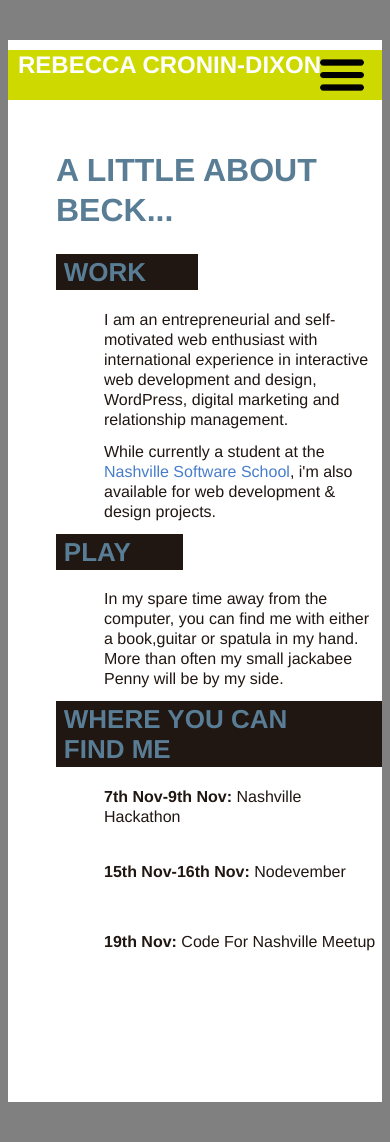
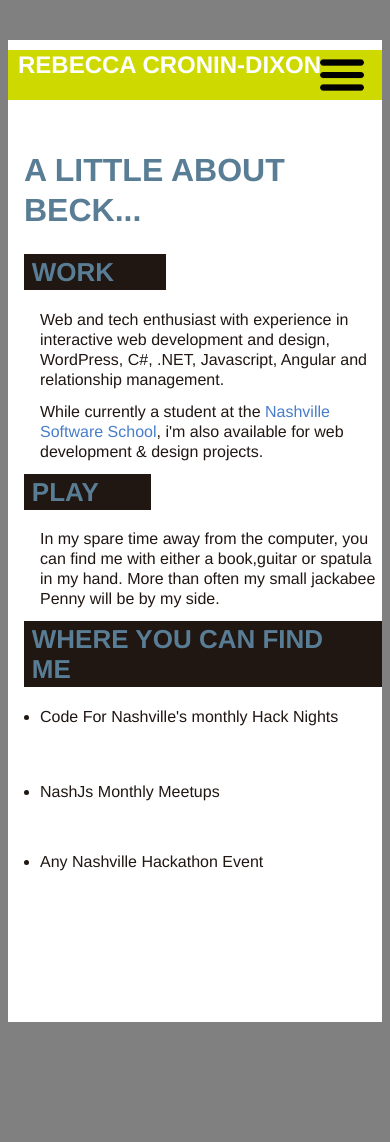
Before and after one commit to beck410/beck410.github.io, a Jekyll site: the page built from index.html, in a window 390 px wide. Built offline with Jekyll 4.4.1, drawn with Linux system fonts in a browser that asks for light colours; nearby versions of some CDN libraries; some web fonts are replaced; after the commit the page ends 1062 px from its top, so only the background shows below that.

Commit message:
minor changes to responsive site made

```diff
--- a/_sass/_blog.scss
+++ b/_sass/_blog.scss
@@ -15,4 +15,8 @@
   span {
     margin-bottom: 15px;
   }
+
+  ul li {
+    height: auto;
+  }
 }
--- a/_sass/_contact.scss
+++ b/_sass/_contact.scss
@@ -23,3 +23,9 @@
     }
   }
 }
+
+@media #{$medium} {
+  .contact p {
+    padding-left: 1em;
+  }
+}
--- a/_sass/_home.scss
+++ b/_sass/_home.scss
@@ -18,4 +18,16 @@
     padding-left: 3em;
   }
 
+  ul li {
+    list-style-type: disc;
+  }
+
 }
+
+@media #{$medium} {
+  .home {
+    p,ul {
+      padding-left: 1em;
+    }
+  }
+}
--- a/_sass/_layout.scss
+++ b/_sass/_layout.scss
@@ -58,7 +58,7 @@
   line-height: 1.222222222em;
 }
 
-@media (max-width: 760px) {
+@media (max-width: 800px) {
   h1{
     font-size: 2.5em;
     line-height: 1.125em;
@@ -77,6 +77,15 @@
     font-size: 1.125em;
     line-height: 1.222222222em;
   }
+
+  .page-content .main-content {
+    padding-left: 1em;
+
+    h1{
+      margin-top: 10px;
+    }
+  }
+
 }
 
 @media (max-width: 500px) {
--- a/index.html
+++ b/index.html
@@ -7,7 +7,7 @@
 	<h1>A LITTLE ABOUT BECK...</h1>
 
 	<h2>WORK</h2>
-		<p>I am  an entrepreneurial and self-motivated web enthusiast with international experience in interactive web development and design, WordPress, digital marketing and relationship management.</p>
+		<p>Web and tech enthusiast with experience in interactive web development and design, WordPress, C#, .NET, Javascript, Angular and relationship management.</p>
 		<p>While currently a student at the <a href={{site.nss}}>Nashville Software School</a>, i&apos;m also available for web development & design projects.</p>
 
 	<h2>PLAY</h2>
@@ -15,8 +15,8 @@
 
 <h2>WHERE YOU CAN FIND ME</h2>
 	<ul>
-		<li><strong>7th Nov-9th Nov:</strong> Nashville Hackathon</li>
-		<li><strong>15th Nov-16th Nov:</strong> Nodevember</li>
-		<li><strong>19th Nov:</strong> Code For Nashville Meetup</li>
+    <li>Code For Nashville's monthly Hack Nights</li>
+    <li>NashJs Monthly Meetups</li>
+    <li>Any Nashville Hackathon Event</li>
 	</ul>
 </div>
```
